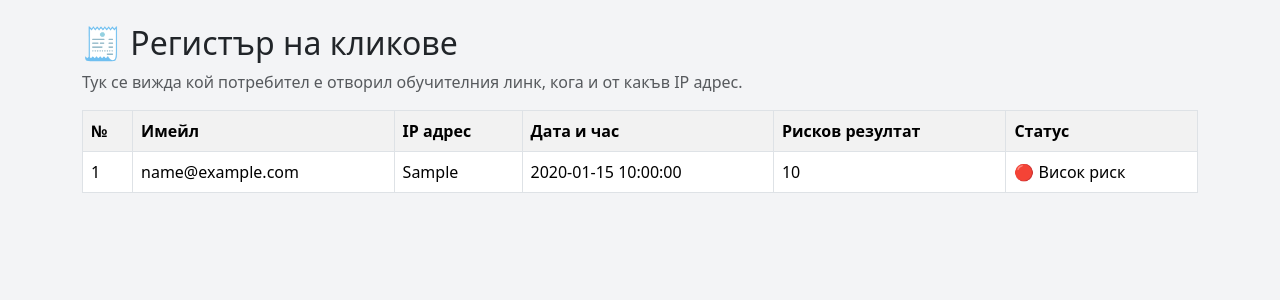
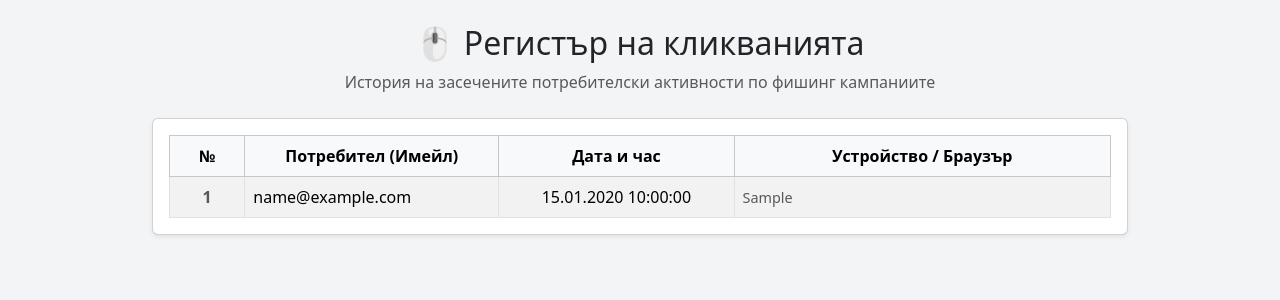
Before and after one commit to alinavvvv/phishing, a Flask app: page /clicks in a window 1280 px wide. Shown: the part 56-356 px from the top of the page. Run offline with Flask 3, Linux system fonts and the light colour scheme; the visitor is signed in with stand-in values (Sample User, id 1); tables that the repository leaves empty hold one stand-in row (values such as "Sample post").

Commit message:
Revamp clicks.html layout and content structure

```diff
--- a/templates/clicks.html
+++ b/templates/clicks.html
@@ -1,39 +1,49 @@
 {% extends "base.html" %}
 
 {% block content %}
+<div class="container mt-4" style="max-width: 1000px;">
+    <div class="text-center mb-4">
+        <h2>🖱️ Регистър на кликванията</h2>
+        <p class="text-muted">История на засечените потребителски активности по фишинг кампаниите</p>
+    </div>
 
-<h2>🧾 Регистър на кликове</h2>
-<p class="text-muted">Тук се вижда кой потребител е отворил обучителния линк, кога и от какъв IP адрес.</p>
-
-<table class="table table-bordered table-striped bg-white">
+    <div class="card shadow-sm bg-white p-3">
+        <div class="table-responsive">
+            <table class="table table-bordered table-striped align-middle text-center mb-0" style="table-layout: fixed; width: 100%;">
+                <thead class="table-light">
                     <tr>
-        <th>№</th>
-        <th>Имейл</th>
-        <th>IP адрес</th>
-        <th>Дата и час</th>
-        <th>Рисков резултат</th>
-        <th>Статус</th>
+                        <th style="width: 8%;">№</th>
+                        <th style="width: 27%;">Потребител (Имейл)</th>
+                        <th style="width: 25%;">Дата и час</th>
+                        <th style="width: 40%;">Устройство / Браузър</th>
                     </tr>
-
+                </thead>
+                <tbody>
                     {% for c in clicks %}
                     <tr>
-        <td>{{ c.id }}</td>
-        <td>{{ c.user.email if c.user else "Неизвестен" }}</td>
-        <td>{{ c.ip or "Няма данни" }}</td>
-        <td>{{ c.timestamp.strftime('%Y-%m-%d %H:%M:%S') if c.timestamp else "" }}</td>
-        <td>{{ c.user.risk_score if c.user else 0 }}</td>
-
+                        <td class="fw-bold text-muted">{{ loop.index }}</td>
+                        <td class="text-start text-truncate" title="{{ c.user.email if c.user else 'Изтрит потребител' }}">
+                            {{ c.user.email if c.user else 'Изтрит потребител' }}
+                        </td>
                         <td>
-            {% if c.user and c.user.risk_score > 5 %}
-                🔴 Висок риск
-            {% elif c.user and c.user.risk_score > 2 %}
-                🟠 Среден риск
+                            {% if c.timestamp %}
+                                {{ c.timestamp.strftime('%d.%m.%Y %H:%M:%S') }}
                             {% else %}
-                🟢 Нисък риск
+                                --
                             {% endif %}
                         </td>
+                        <td class="text-start text-muted text-truncate" style="font-size: 0.9rem;" title="{{ c.user_agent or 'Неизвестен' }}">
+                            {{ c.user_agent or 'Неизвестен' }}
+                        </td>
+                    </tr>
+                    {% else %}
+                    <tr>
+                        <td colspan="4" class="text-muted p-4">Все още няма регистрирани кликвания.</td>
                     </tr>
                     {% endfor %}
+                </tbody>
             </table>
-
+        </div>
+    </div>
+</div>
 {% endblock %}
```
Lines whose indentation alone changed are shown as unchanged.
